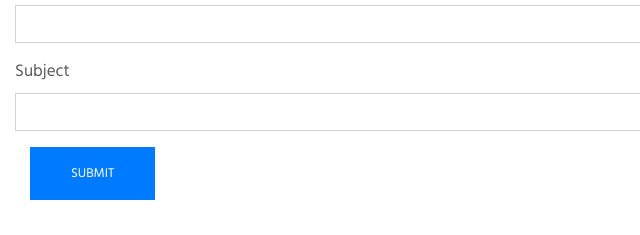
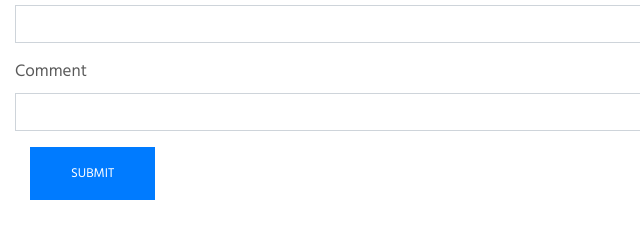
Before and after one commit to JQZ916/JZhang.MHI1001.website, a plain HTML site: page contact.html in a window 1280 px wide. Shown: the part 318-553 px from the top of the page, 0-640 px from the left. Drawn offline with Linux system fonts and the light colour scheme; a web font is replaced by a local one.

Commit message:
Update contact.html

```diff
--- a/contact.html
+++ b/contact.html
@@ -44,7 +44,7 @@
             <input class="form-control" id="Subject" rows="3"></input>
         </div>
 	<div class="mb-3">
-            <label for="exampleFormControlTextarea1" class="form-label">Subject</label>
+            <label for="exampleFormControlTextarea1" class="form-label">Comment</label>
             <input class="form-control" id="Comment" rows="3"></input>
         </div>
         <div class="col-auto">
```
